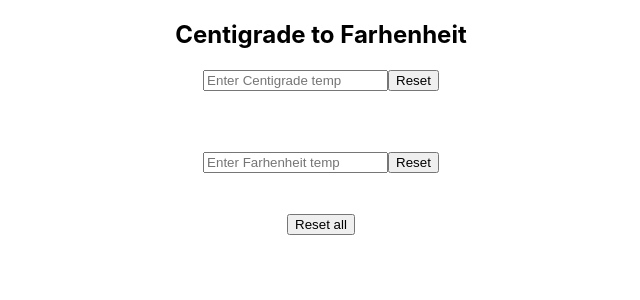
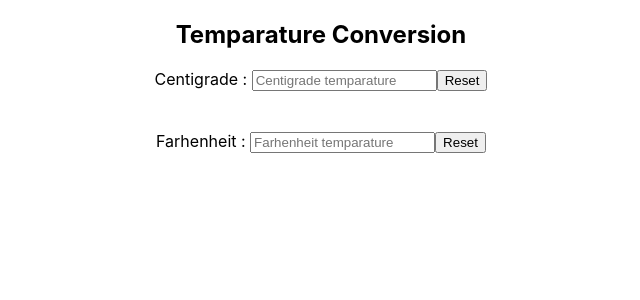
Before and after one commit to Sayan2504/React_temparaure_converter, a React (Create React App) app: page / in a window 1280 px wide. Shown: the top 300 px of the page, without its empty margins (319-959 px from the left). Built offline with nearby package versions, Linux system fonts and the light colour scheme.

Commit message:
automatic conversion implemented(except that values are not perfect)

```diff
--- a/src/App.js
+++ b/src/App.js
@@ -1,31 +1,44 @@
 import React, { useState } from 'react';
 import './App.css';
-import Conversion from './form/conversion'
+import CentigradeToFarenheit from './form/centiToFarh'
+import FarenheitToCentigrade from './form/farhToCenti'
 
 const App = () =>{
-  const[celcius, setCelcius] = useState("");
-  const[farhenheit, setFarhenheit] = useState("");
+  const[textC, setTextC] = useState("");
+  const[textF, setTextF] = useState("");
 
 
-  const resetC =() =>{
-    setCelcius("");
-  };
+  const Cval =(e1) =>{
+    setTextC(e1.target.value)
+  }
 
+  const Fval =(e2) =>{
+    setTextF(e2.target.value)
+  }
 
-  const resetF =() =>{
-    setFarhenheit("");
-  };
+  const cToF = (text) =>{
+    setTextF((text * (9/5)) + 32);
+  }
 
+  const fToC = (text) =>{
+    setTextC((text - 32) * (5/9));
+  }
 
-  const resetAll =() =>{
-    setFarhenheit("");
-    setCelcius("");
-  };
+  const resetC = () =>{
+    setTextC("");
+  }
+
+  const resetF = () =>{
+    setTextF("");
+  }
+
 
   return(
     <div className="form">
-      <h2>Centigrade to Farhenheit</h2>
-      <Conversion resetC={resetC} resetF={resetF} resetAll={resetAll} />
+      <h2>Temparature Conversion</h2>
+      <CentigradeToFarenheit resetC={resetC} Cval={Cval} textC={textC} cToF={cToF}/>
+      <br/><br/>
+      <FarenheitToCentigrade resetF={resetF} Fval={Fval} textF={textF} fToC={fToC}/>
     </div>
   );
 }
--- /dev/null
+++ b/src/form/centiToFarh.js
@@ -0,0 +1,32 @@
+import React, {useState, useEffect} from 'react'
+
+const CentigradeToFarenheit = ({resetC, Cval, textC, cToF}) =>{
+
+
+    const changeText = (e1) =>{
+        Cval(e1);
+    };
+
+    useEffect(() =>{
+        if(textC){
+            cToF(textC);
+        }
+    }, [textC] );
+
+
+
+    return(
+        <div>
+            <span>Centigrade : </span>
+            <input type="text" value={textC} placeholder="Centigrade temparature" onChange={changeText}/>
+            <button onClick={(e)=>{
+                    e.preventDefault();
+                    resetC();
+                    }}>Reset</button>
+
+        </div>
+    );
+
+}
+
+export default CentigradeToFarenheit;
--- a/src/form/conversion.js
+++ /dev/null
@@ -1,58 +0,0 @@
-import React, {useState, useEffect} from 'react'
-
-const Conversion = ({resetC, resetF, resetAll}) =>{
-    const[textC, setTextC] = useState("");
-    const[textF, setTextF] = useState("");
-
-    const cToF = (e1) =>{
-        setTextC(e1.target.value)
-    };
-
-    useEffect(() =>{
-        if(textC){
-            setTextF((textC * (9/5)) + 32);
-        }
-        if(textF){
-            setTextC((textF - 32) * (5/9));
-        }
-    }, [textC, textF] );
-
-
-    const fToC = (e2) =>{
-        setTextF(e2.target.value)
-    };
-
-
-
-    return(
-        <div>
-            <input type="text" value={textC} placeholder="Enter Centigrade temp" onChange={cToF}/>
-            <button onClick={(e)=>{
-                    e.preventDefault();
-                    resetC();
-                    }}>Reset</button>
-            <br/>
-
-
-
-            <br/><br/><br/>
-            <input type="text" value={textF} placeholder="Enter Farhenheit temp" onChange={fToC}/>
-            <button onClick={(e)=>{
-                    e.preventDefault();
-                    resetF();
-                    }}>Reset</button>
-            <br/>
-
-
-
-            <br/><br/>
-            <button onClick={(e)=>{
-                    e.preventDefault();
-                    resetAll();
-                    }}>Reset all</button>
-        </div>
-    );
-
-}
-
-export default Conversion;
--- /dev/null
+++ b/src/form/farhToCenti.js
@@ -0,0 +1,30 @@
+import React, {useState, useEffect} from 'react'
+
+const FarenheitToCentigrade = ({resetF, Fval, textF, fToC}) =>{
+
+
+    const changeText = (e2) =>{
+        Fval(e2);
+    };
+
+    useEffect(() =>{
+        if(textF){
+            fToC(textF);
+        }
+    }, [textF] );
+
+
+    return (
+        <div>
+            <span>Farhenheit : </span>
+            <input type="text" value={textF} placeholder="Farhenheit temparature" onChange={changeText}/>
+            <button onClick={(e)=>{
+            e.preventDefault();
+            resetF();
+            }}>Reset</button>
+        </div>
+
+    );
+}
+
+export default FarenheitToCentigrade;
```
